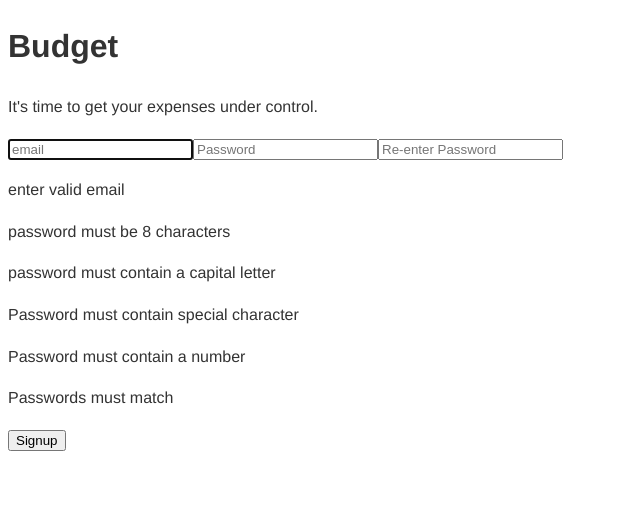
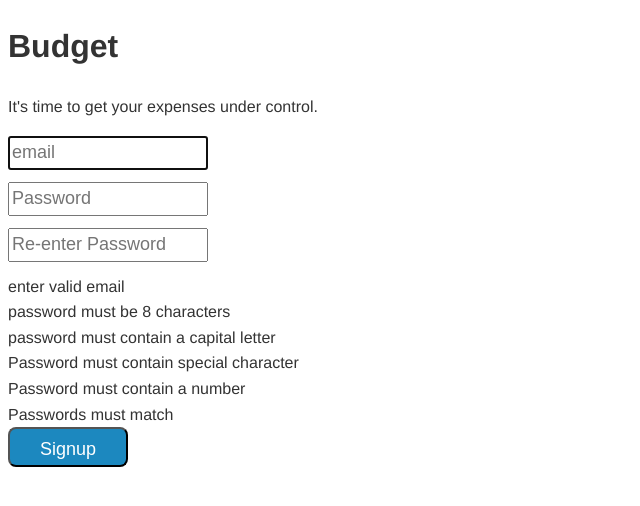
Before and after one commit to davidrbarlow/react-budget-app2, a React (Create React App) app: page /signup in a window 1280 px wide. Shown: the top 506 px of the page, without its empty margins (0-640 px from the left). Built offline with nearby package versions, Linux system fonts and the light colour scheme.

Commit message:
did some preliminary styling of sign-up page

```diff
--- a/src/components/SignupPage.js
+++ b/src/components/SignupPage.js
@@ -111,36 +111,38 @@ class SignupPage extends React.Component {
             <h1>Budget</h1>
             <p>It's time to get your expenses under control.</p>
             {this.state.error && <p>{this.state.error}</p>}
-            <form onSubmit={this.handleSubmit} id="login-form">
+            <form onSubmit={this.handleSubmit} id="login-form" className="signup-form">
+            <div className="login-text-input">
                 <input
                 type="text"
                 name="email"
                 placeholder="email"
                 autoFocus
-            className="text-input"
+                className="input-text input-text__login"
                 onChange={this.onEmailChange}
                 />
                 <input
                 name="password"
                 type="text"
                 placeholder="Password"
-            className="text-input"
+                className="input-text input-text__login"
                 onChange={this.onPasswordChange}
                 />
                 <input
                 name="password2"
                 type="text"
                 placeholder="Re-enter Password"
-            className="text-input"
+                className="input-text input-text__login"
                 onChange={this.onPassword2Change}
                 />
-            <p style={{color:this.state.emailValidColor}}>enter valid email</p>
-            <p style={{color:this.state.pwLengthColor}}>password must be 8 characters</p>
-            <p style={{color:this.state.pwUpperColor}}>password must contain a capital letter</p>
-            <p style={{color:this.state.pwSpecialColor}}>Password must contain special character</p>
-            <p style={{color:this.state.pwNumberColor}}>Password must contain a number</p>
-            <p style={{color:this.state.pwMatchColor}}>Passwords must match</p>
-            <button>
+            </div>
+            <span style={{color:this.state.emailValidColor}}>enter valid email</span>
+            <span style={{color:this.state.pwLengthColor}}>password must be 8 characters</span>
+            <span style={{color:this.state.pwUpperColor}}>password must contain a capital letter</span>
+            <span style={{color:this.state.pwSpecialColor}}>Password must contain special character</span>
+            <span style={{color:this.state.pwNumberColor}}>Password must contain a number</span>
+            <span style={{color:this.state.pwMatchColor}}>Passwords must match</span>
+            <button className="button button__submit">
             Signup
             </button>
             </form>
--- a/src/styles/components/_selects.scss
+++ b/src/styles/components/_selects.scss
@@ -1,7 +1,7 @@
 .select {
   //background-color: transparent;
   border: 1px solid $light-grey;
-  //color: $grey;
+  color: $grey;
   font-size: $font-size-large;
  // height: 50px;
   margin: 0 1rem 0 0;
--- a/src/styles/layout/_login-page.scss
+++ b/src/styles/layout/_login-page.scss
@@ -36,7 +36,3 @@
   margin: 0 auto;
   text-align: center;
 }
-
-.login-box {
-
-}
--- /dev/null
+++ b/src/styles/layout/_sign-up.scss
@@ -0,0 +1,9 @@
+.signup-form{
+  display: flex;
+  flex-direction: column;
+
+}
+
+.login-text-input{
+  width: 25rem;
+}
--- a/src/styles/styles.scss
+++ b/src/styles/styles.scss
@@ -14,3 +14,4 @@
 @import './layout/filters';
 @import './layout/layout';
 @import './layout/login-page';
+@import './layout/sign-up';
```
Lines whose indentation alone changed are shown as unchanged.
